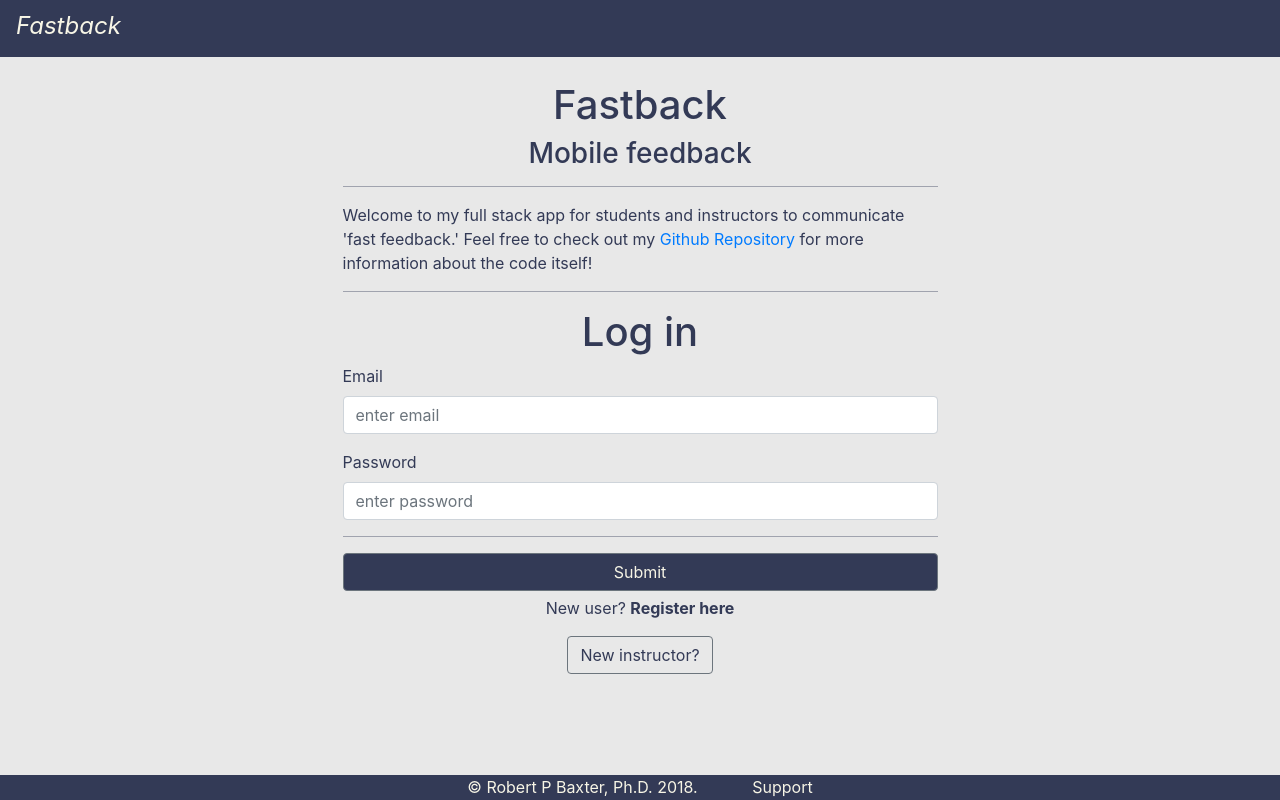
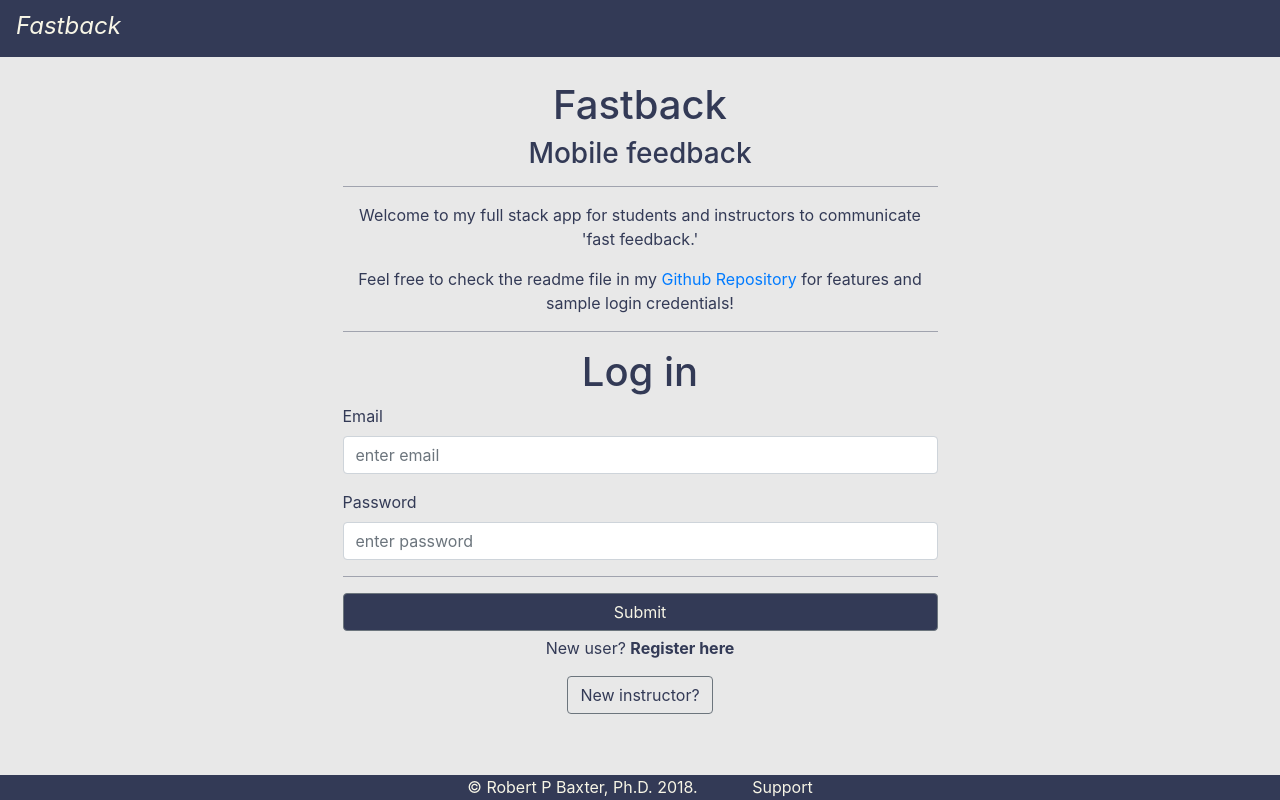
Before and after one commit to robertpbaxter/fastback-client, a React (Create React App) app: page / in a window 1280 px wide. Built offline with nearby package versions, Linux system fonts and the light colour scheme; the HTML template or start-up script is replaced by a standard one.

Commit message:
added homepage link to github repo

```diff
--- a/src/auth/Auth.js
+++ b/src/auth/Auth.js
@@ -47,7 +47,7 @@ class Auth extends Component {
               </p>
             )}
             {this.state.instructorSignup && ( // The accompanying component's default state is hidden
-              <div>
+              <div className="text-center">
                 <hr />
                 <p onClick={this.toggleInstructions}>
                   To receive credentials as an instructor, create an account as
--- a/src/auth/Login.js
+++ b/src/auth/Login.js
@@ -67,14 +67,22 @@ class Login extends Component {
             <div className="text-center">
               <h1>Fastback</h1>
               <h3>Mobile feedback</h3>
+              <hr />
+              <p>
+                Welcome to my full stack app for students and instructors to
+                communicate 'fast feedback.'
+              </p>{" "}
+              <p>
+                Feel free to check the readme file in my{" "}
+                <a
+                  href="https://github.com/robertpbaxter/fastback-client"
+                  target="_blank"
+                >
+                  Github Repository
+                </a>{" "}
+                for features and sample login credentials!
+              </p>{" "}
             </div>
-            <hr />
-            Welcome to my full stack app for students and instructors to
-            communicate 'fast feedback.' Feel free to check out my{" "}
-            <a href="https://github.com/robertpbaxter/fastback-client">
-              Github Repository
-            </a>{" "}
-            for more information about the code itself!
             <hr />
             <h1>Log in</h1>
             <Form onSubmit={this.handleSubmit}>
```
